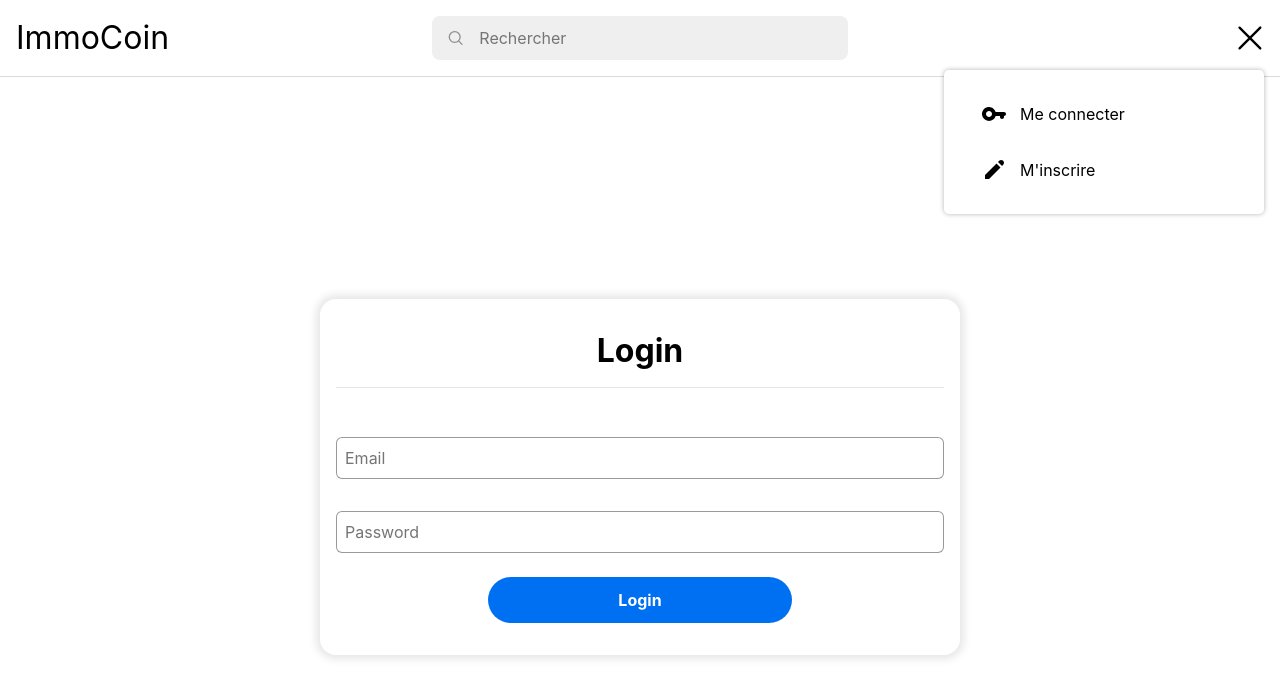
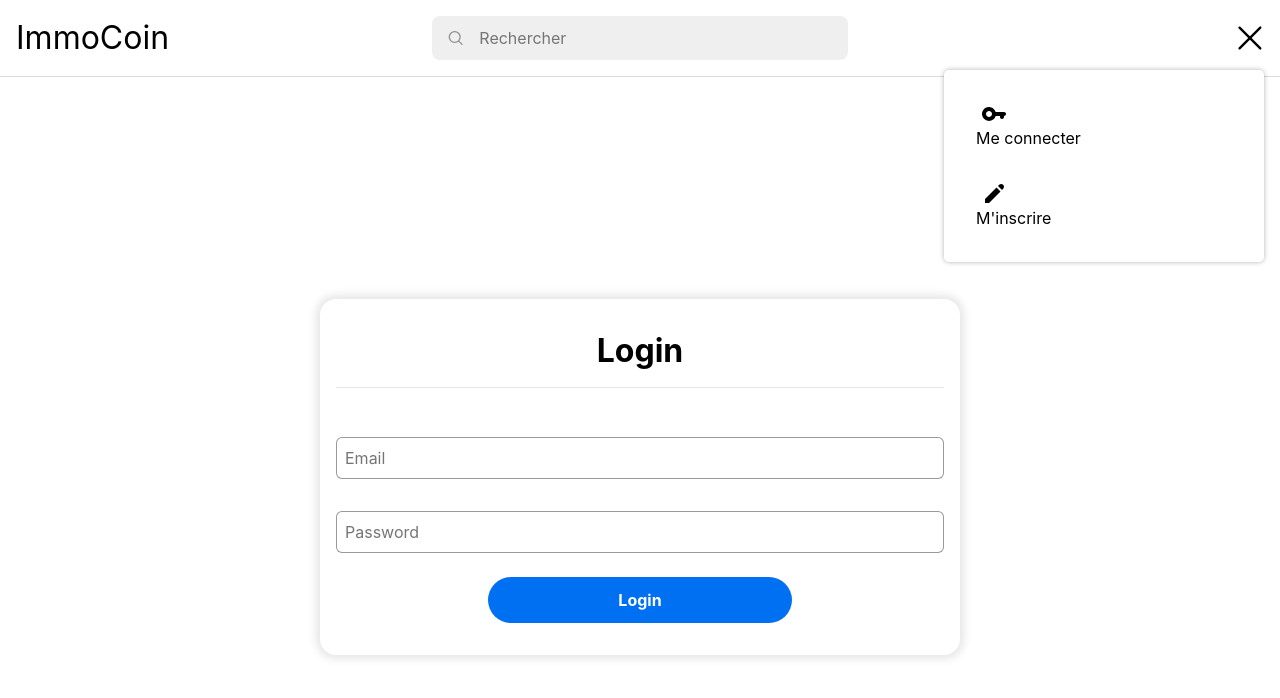
Before and after one commit to pierre-pellegrino/immocoin, a Next.js app: page /login in a window 1280 px wide. Both pictures are taken after a click on the icon 1248 px from the left and 38 px from the top of the page. Shown: the top 698 px of the page. Built offline with nearby package versions, Linux system fonts and the light colour scheme.

Commit message:
links added to menu

```diff
--- a/components/header/hamburger/hamburger_menu/index.jsx
+++ b/components/header/hamburger/hamburger_menu/index.jsx
@@ -1,18 +1,21 @@
 import cn from "classnames";
 import Image from "next/image";
+import Link from "next/link";
 import {
   navItems,
   menu,
   profilePictureWrapper,
   profilePicture,
   profile,
-  active
+  active,
 } from "./hamburger_menu.module.scss";
 
 const HamburgerMenu = ({ connected, menuOpened }) => {
   let content = (
     <>
       <li>
+        <Link href="/login">
+          <a>
             <svg
               xmlns="http://www.w3.org/2000/svg"
               x="0px"
@@ -24,8 +27,12 @@ const HamburgerMenu = ({ connected, menuOpened }) => {
               <path d="M 6.5625 5.0136719 C 2.4595703 5.2668613 -0.68726562 9.0536406 0.13085938 13.369141 C 0.65285938 16.124141 2.8748594 18.347141 5.6308594 18.869141 C 9.378008 19.579519 12.720128 17.298793 13.703125 14 L 18 14 L 18 15 C 18 16.105 18.895 17 20 17 C 21.105 17 22 16.105 22 15 L 22 14 C 23.105 14 24 13.105 24 12 C 24 10.895 23.105 10 22 10 L 13.699219 10 C 12.979424 7.5432523 10.909496 5.6120152 8.3691406 5.1308594 C 7.7527656 5.0139844 7.1486328 4.977502 6.5625 5.0136719 z M 7 9 C 8.657 9 10 10.343 10 12 C 10 13.657 8.657 15 7 15 C 5.343 15 4 13.657 4 12 C 4 10.343 5.343 9 7 9 z"></path>
             </svg>
             Me connecter
+          </a>
+        </Link>
       </li>
       <li>
+        <Link href="/register">
+          <a>
             <svg
               xmlns="http://www.w3.org/2000/svg"
               x="0px"
@@ -37,6 +44,8 @@ const HamburgerMenu = ({ connected, menuOpened }) => {
               <path d="M 19.171875 2 C 18.448125 2 17.724375 2.275625 17.171875 2.828125 L 16 4 L 20 8 L 21.171875 6.828125 C 22.275875 5.724125 22.275875 3.933125 21.171875 2.828125 C 20.619375 2.275625 19.895625 2 19.171875 2 z M 14.5 5.5 L 3 17 L 3 21 L 7 21 L 18.5 9.5 L 14.5 5.5 z"></path>
             </svg>
             M&apos;inscrire
+          </a>
+        </Link>
       </li>
     </>
   );
@@ -88,9 +97,14 @@ const HamburgerMenu = ({ connected, menuOpened }) => {
   }
 
   return (
-    <nav className={`${menu} ` + cn({
+    <nav
+      className={
+        `${menu} ` +
+        cn({
           [active]: menuOpened,
-    })}>
+        })
+      }
+    >
       <ul className={navItems}>{content}</ul>
     </nav>
   );
--- a/components/header/index.jsx
+++ b/components/header/index.jsx
@@ -10,7 +10,7 @@ const Header = () => {
         <ul className={navItems}>
           <li className={title}>
             <Link href="/">
-              ImmoCoin
+              <a>ImmoCoin</a>
             </Link>
           </li>
           <li><Searchbar /></li>
--- a/package.json
+++ b/package.json
@@ -10,8 +10,9 @@
     "test": "jest --watch"
   },
   "dependencies": {
+    "axios": "^0.26.0",
     "classnames": "^2.3.1",
-    "axios": "^0.26.0",
+    "js-cookie": "^3.0.1",
     "next": "12.1.0",
     "react": "17.0.2",
     "react-dom": "17.0.2",
```
Also changed, not shown: 1 other file (tests, documents, lock files or other folders). Lines whose indentation alone changed are shown as unchanged.
